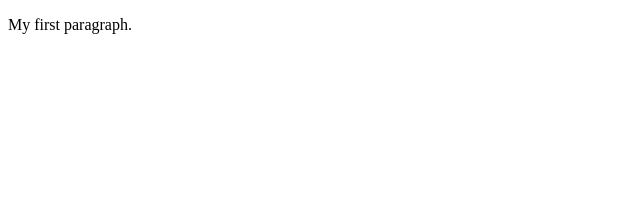
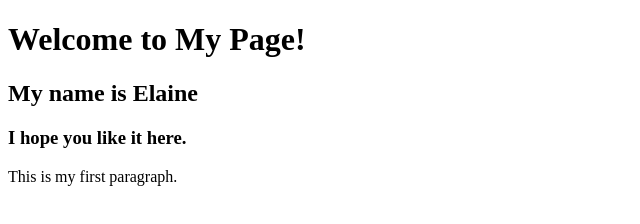
Before and after one commit to elainetam/Elaine, a plain HTML site: page index.html in a window 1280 px wide. Shown: the whole page, without its empty margins (0-640 px from the left). Drawn offline with Linux system fonts and the light colour scheme.

Commit message:
Update index.html

```diff
--- a/index.html
+++ b/index.html
@@ -1,9 +1,13 @@
 <!DOCTYPE html>
 <html>
-<body>
+<head>
+<title>My Web Page</title>
+</head>
 
-<title>Elaine</title>
-<p>My first paragraph.</p>
-
-</body>
+	<body>
+		<h1>Welcome to My Page!</h1>
+		<h2>My name is Elaine</h2>
+		<h3>I hope you like it here.</h3>
+		<p>This is my first paragraph.</p>
+	</body>
 </html>
```
